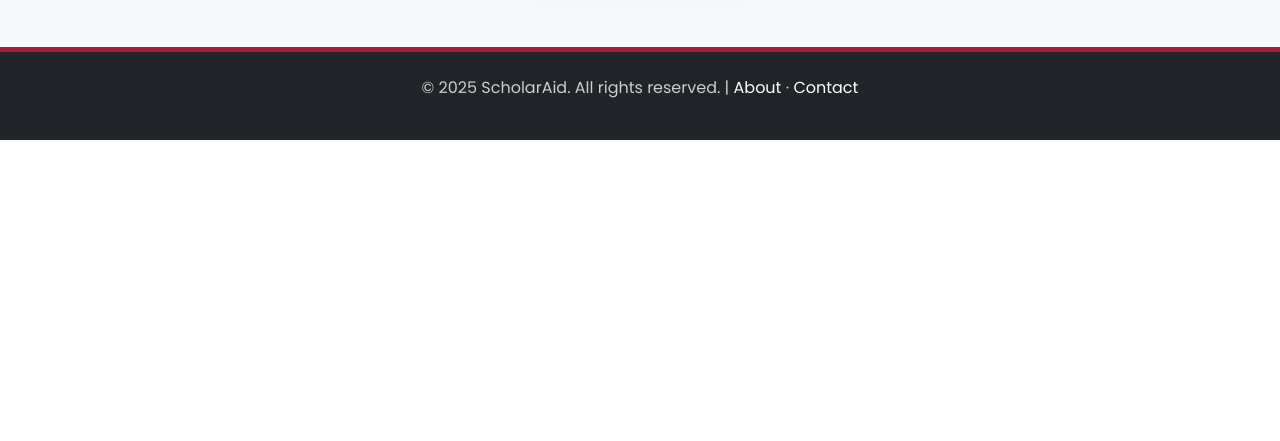
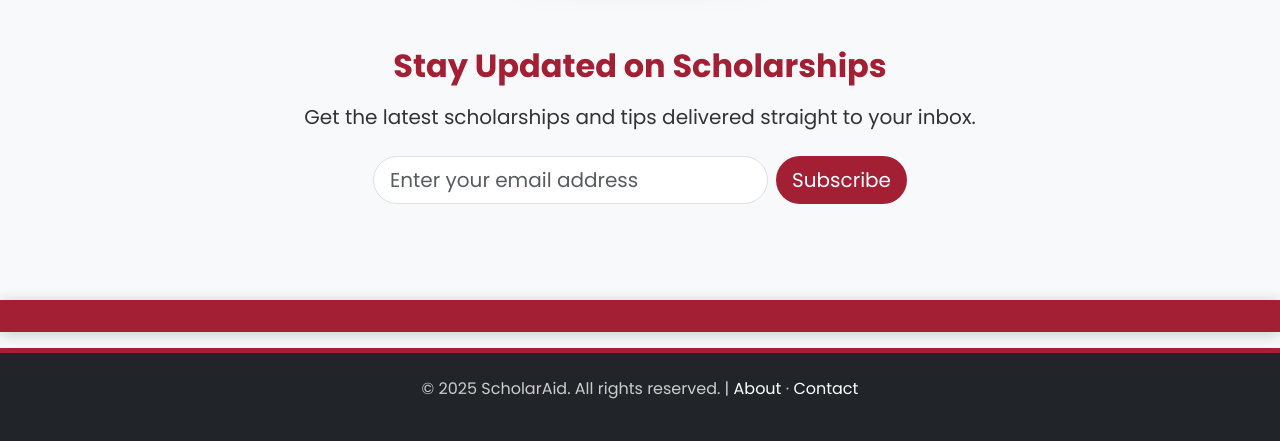
Before and after one commit to Julien-G-Man/ScholarAid, a Django app: page / in a window 1280 px wide. Shown: the part 1633-2074 px from the top of the page. Before the commit the page ends 1773 px from the top, so only its background shows below. Run offline with Django 5.2, Linux system fonts and the light colour scheme.

Commit message:
Add newsletter subscription features

```diff
--- a/core/urls.py
+++ b/core/urls.py
@@ -7,4 +7,5 @@
    path('scholarships/', views.scholarships, name='scholarships'),
    path('about/', views.about, name='about'),
    path('contact/', views.contact, name='contact'),
+   path('subscribe/', views.newsletter_subscribe, name='newsletter_subscribe'),
 ]
--- a/core/views.py
+++ b/core/views.py
@@ -1,5 +1,8 @@
-from django.shortcuts import render
+from django.shortcuts import render, redirect
 from django.http import HttpResponse
+from django.views.decorators.http import require_POST
+from django.contrib import messages
+from .models import NewsletterSubscription
 
 # Create your views here.
 def base(request):
@@ -17,3 +20,16 @@
 
 def contact(request):
    return render(request, 'core/contact.html')
+
+
+# Handling newsletter subscriptions
+@require_POST
+def newsletter_subscribe(request):
+    email = request.POST.get('email')
+    if email:
+        try:
+            NewsletterSubscription.objects.create(email=email)
+            messages.success(request, 'Thank you for subscribing to our newsletter!')
+        except:
+            messages.error(request, 'This email is already subscribed.')
+    return redirect('home')
--- a/templates/base.html
+++ b/templates/base.html
@@ -95,6 +95,20 @@
         {% block content %}{% endblock %}
     </main>
 
+    <nav class="navbar navbar-expand-lg navbar-dark">
+        </nav>
+
+    <div class="container mt-3">
+        {% if messages %}
+            {% for message in messages %}
+                <div class="alert alert-{{ message.tags }} alert-dismissible fade show" role="alert">
+                    {{ message }}
+                    <button type="button" class="btn-close" data-bs-dismiss="alert" aria-label="Close"></button>
+                </div>
+            {% endfor %}
+        {% endif %}
+    </div>
+
     <footer class="py-4 text-center">
         <div class="container">
             <p>© 2025 ScholarAid. All rights reserved. |
--- a/templates/core/home.html
+++ b/templates/core/home.html
@@ -164,4 +164,22 @@
         </a>
     </div>
 </section>
+
+<section class="py-5">
+    <div class="container text-center">
+        <h2 class="fw-bold mb-3 text-primary-brand">Stay Updated on Scholarships</h2>
+        <p class="lead mb-4">
+            Get the latest scholarships and tips delivered straight to your inbox.
+        </p>
+        <div class="row justify-content-center">
+            <div class="col-md-6">
+                <form action="{% url 'newsletter_subscribe' %}" method="post" class="d-flex flex-column flex-sm-row gap-2">
+                    {% csrf_token %}
+                    <input type="email" name="email" class="form-control form-control-lg rounded-pill" placeholder="Enter your email address" required>
+                    <button type="submit" class="btn btn-primary-brand btn-lg rounded-pill">Subscribe</button>
+                </form>
+            </div>
+        </div>
+    </div>
+</section>
 {% endblock %}
```
Also changed, not shown: core/models.py (+8 -0 lines), core/migrations/0002_newslettersubscription.py (added), db.sqlite3.
